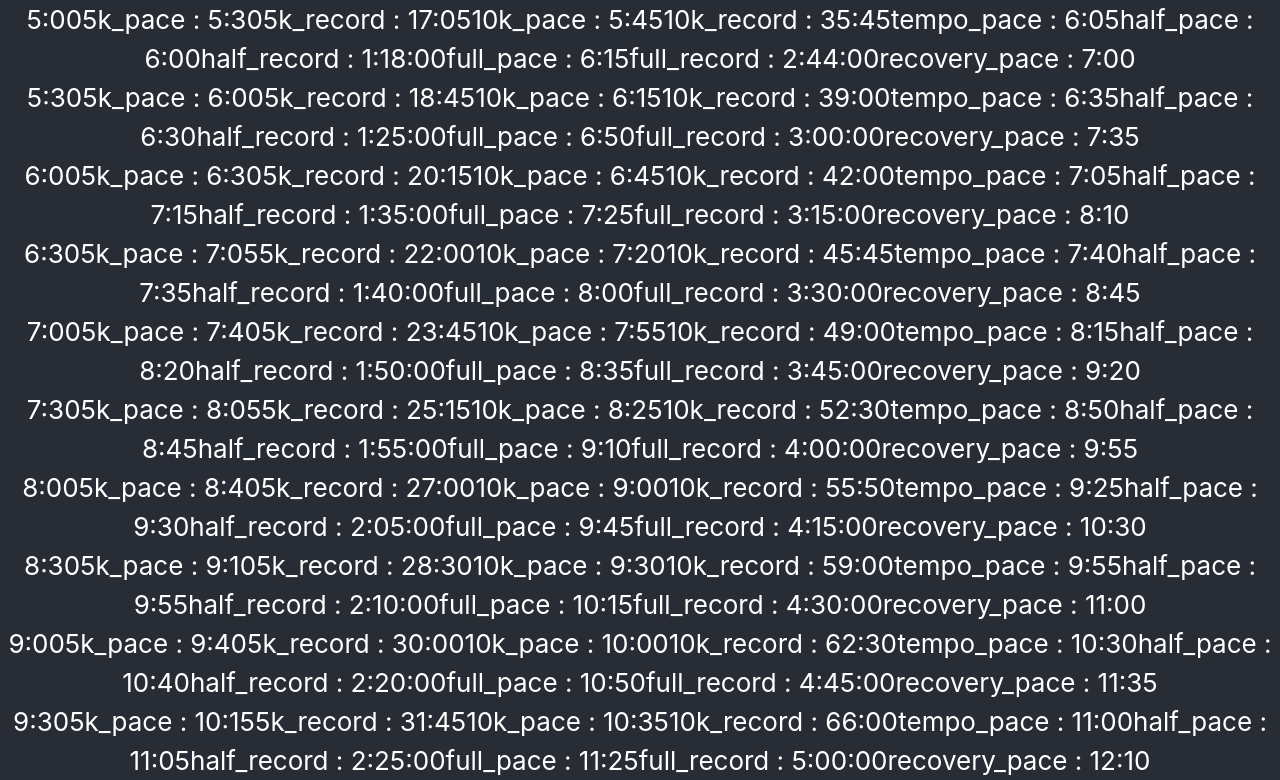
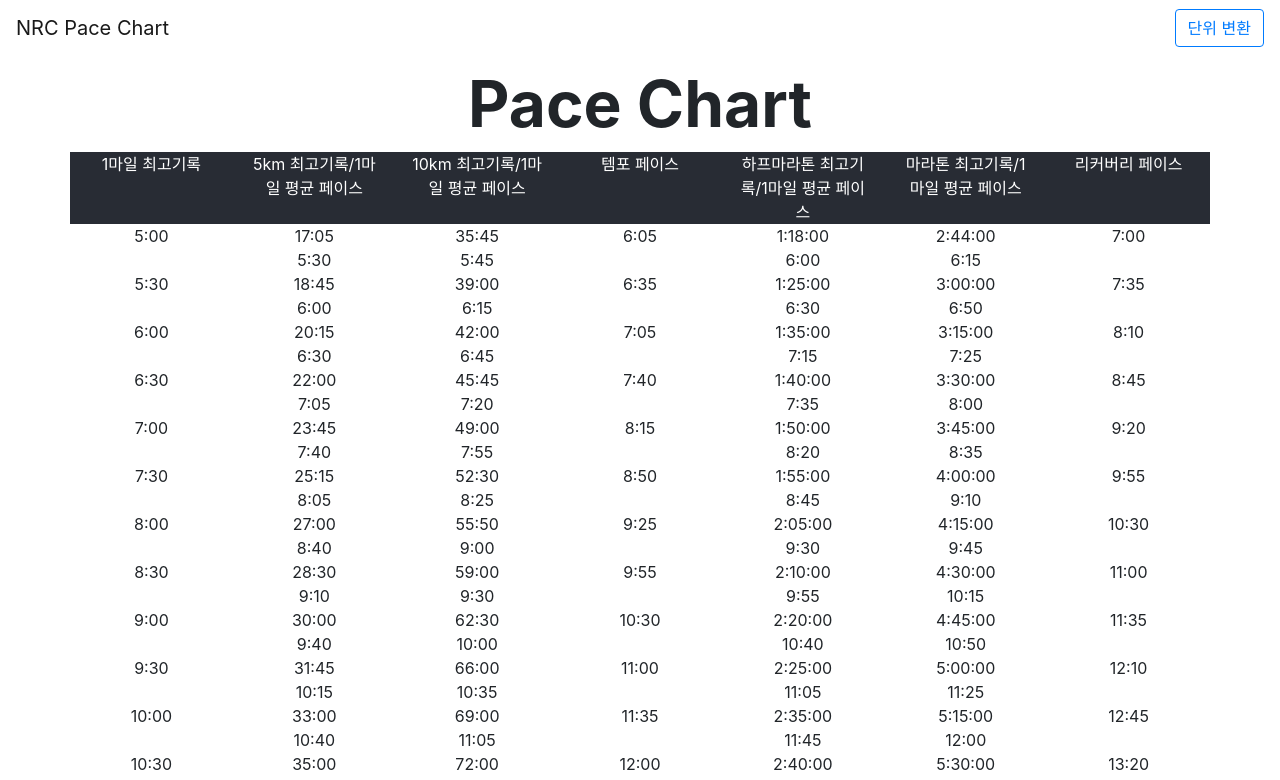
Before and after one commit to pierceh89/nrc-plan, a React (Create React App) app: page / in a window 1280 px wide. Shown: the top 780 px of the page. Built offline with nearby package versions, Linux system fonts and the light colour scheme.

Commit message:
pace chart layout

```diff
--- a/src/App.css
+++ b/src/App.css
@@ -1,38 +1,18 @@
 .App {
   text-align: center;
+  justify-content: center;
 }
 
-.App-logo {
-  height: 40vmin;
-  pointer-events: none;
+.heading {
+  font-size: 4rem;
+  font-weight: bolder;
 }
 
-@media (prefers-reduced-motion: no-preference) {
-  .App-logo {
-    animation: App-logo-spin infinite 20s linear;
-  }
-}
-
-.App-header {
+.column-heading {
   background-color: #282c34;
-  min-height: 100vh;
-  display: flex;
-  flex-direction: column;
-  align-items: center;
-  justify-content: center;
-  font-size: calc(10px + 2vmin);
   color: white;
 }
 
-.App-link {
-  color: #61dafb;
+.row-selected {
+  background-color: #d4ff2c;
 }
-
-@keyframes App-logo-spin {
-  from {
-    transform: rotate(0deg);
-  }
-  to {
-    transform: rotate(360deg);
-  }
-}
--- a/src/App.js
+++ b/src/App.js
@@ -1,16 +1,20 @@
 import React from 'react';
-import logo from './logo.svg';
 import './App.css';
 import PaceChart from './PaceChart';
+import Nav from './Nav';
+
+const default_unit = 'metric';
 
 function App() {
   return (
     <div className="App">
-      <header className="App-header">
-        <p>
-          <PaceChart />
-        </p>
+      <Nav/>
+      <header className="heading">
+        Pace Chart
       </header>
+      <div>
+        <PaceChart unit={default_unit}/>
+      </div>
     </div>
   );
 }
--- /dev/null
+++ b/src/Nav.js
@@ -0,0 +1,16 @@
+import React from 'react';
+import {Navbar, Button} from 'react-bootstrap';
+
+function Nav() {
+  return (
+    <Navbar>
+      <Navbar.Brand href="#">NRC Pace Chart</Navbar.Brand>
+      <Navbar.Toggle />
+      <Navbar.Collapse className="justify-content-end">
+        <Button variant="outline-primary">단위 변환</Button>
+      </Navbar.Collapse>
+    </Navbar>
+  );
+}
+
+export default Nav;
--- /dev/null
+++ b/src/Pace.js
@@ -0,0 +1,39 @@
+import React from 'react';
+import {Col} from "react-bootstrap";
+
+const column_seq = ['5k', '10k', 'tempo_pace', 'half', 'full', 'recovery_pace'];
+const inline_columns = ['5k', '10k', 'half', 'full'];
+
+function Pace(props) {
+  const unit = props.unit;
+  const {best, pace} = convert(props.mile_pace, props.pace, unit);
+  return (
+    <div className="row">
+      <Col>{best}</Col>
+      {column_seq.map((it, key)=> {
+        const idx = inline_columns.indexOf(it);
+        if (idx === -1) return (<Col key={key}>{pace[it]}</Col>);
+        else return (<Col key={key}>
+          {pace[it + "_record"]} <br/>
+          {pace[it + "_pace"]}
+        </Col>);
+      })
+      }
+    </div>
+  );
+}
+
+function convert(best, pace, unit) {
+  if (unit === "mile") {
+    return {best, pace};
+  }
+
+  return {best, pace};
+}
+
+function _onSelected(e) {
+  e.preventDefault();
+  e.target.className = "row row-selected";
+}
+
+export default Pace;
--- a/src/PaceChart.js
+++ b/src/PaceChart.js
@@ -1,20 +1,41 @@
 import React from 'react';
+import {Container, Row} from 'react-bootstrap';
 import pace_chart from './pace_mile';
+import Pace from './Pace';
 
-function PaceChart() {
+const headings = ['mile best',
+  '5k best/avg mile pace',
+  '10k best/avg mile pace',
+  'tempo pace',
+  'half marathon best/avg mile pace',
+  'full marathon best/avg mile pace',
+  'recovery pace'];
+
+const kor_headings = ['1마일 최고기록',
+  '5km 최고기록/1마일 평균 페이스',
+  '10km 최고기록/1마일 평균 페이스',
+  '템포 페이스',
+  '하프마라톤 최고기록/1마일 평균 페이스',
+  '마라톤 최고기록/1마일 평균 페이스',
+  '리커버리 페이스'];
+
+function PaceChart(props) {
   const keys = Object.keys(pace_chart);
-  console.log(keys);
   return (
-    <div>
-      { keys.map( mile_pace => {
-        const pace = pace_chart[mile_pace];
-        const paceKeys = Object.keys(pace);
-        return (<div>
-          {mile_pace}
-          { paceKeys.map( it => (<span>{it} : {pace[it]}</span>))}
-        </div>)
-      }) }
-    </div>
+    <Container>
+      <Headings/>
+      {keys.map((mile_pace, idx) =>
+        <Pace key={idx} unit={props.unit} mile_pace={mile_pace} pace={pace_chart[mile_pace]}/>)
+      }
+    </Container>
+  )
+}
+
+function Headings() {
+  return (
+    <Row>
+      {kor_headings.map((it, key) => <div key={key} className="col column-heading">{it}</div>)}
+    </Row>
   )
 }
 
--- a/src/index.css
+++ b/src/index.css
@@ -6,8 +6,3 @@ body {
   -webkit-font-smoothing: antialiased;
   -moz-osx-font-smoothing: grayscale;
 }
-
-code {
-  font-family: source-code-pro, Menlo, Monaco, Consolas, 'Courier New',
-    monospace;
-}
```
Also changed, not shown: 1 other file (tests, documents, lock files or other folders).
